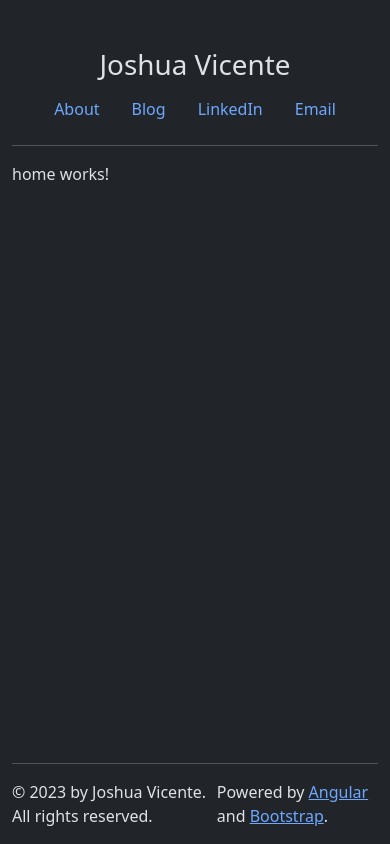
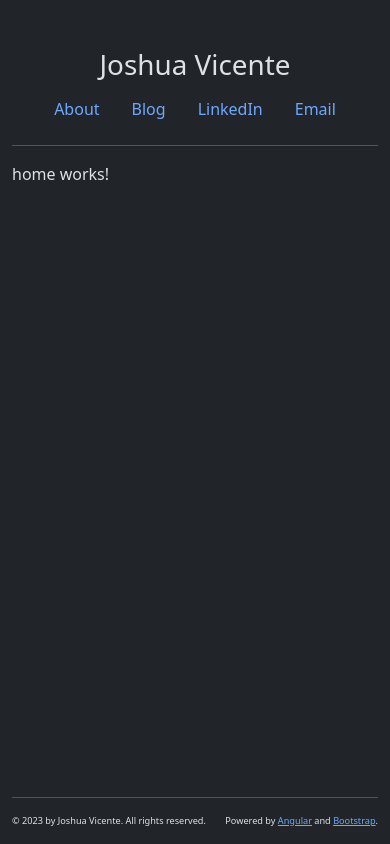
Before and after one commit to joshuavicente/ejrvt-angular, an Angular app in the folder joshuavicente/: page / in a window 390 px wide. Built offline with nearby package versions, Linux system fonts and the light colour scheme.

Commit message:
style: Added mobile styling for footer component

```diff
--- a/joshuavicente/src/app/components/footer/footer.component.scss
+++ b/joshuavicente/src/app/components/footer/footer.component.scss
@@ -4,3 +4,7 @@
   left: 0;
   width: 100%;
 }
+
+@media (max-width: 426px) {
+  p { font-size: 2.353vw; }
+}
```
